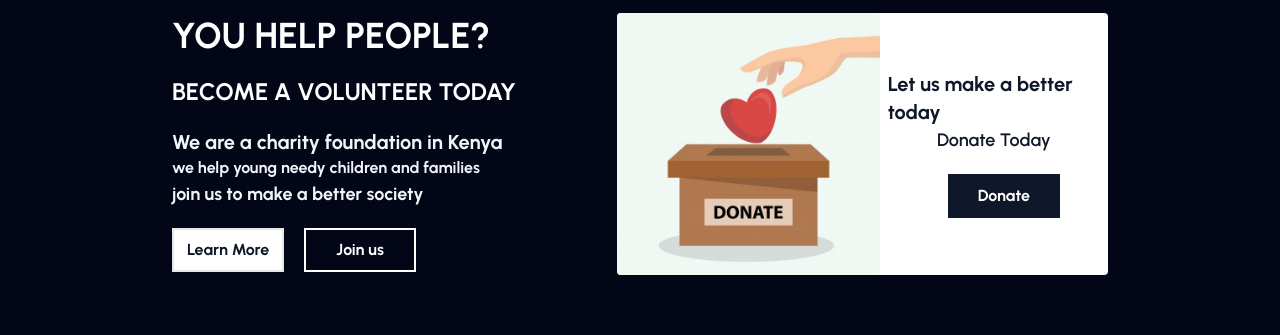
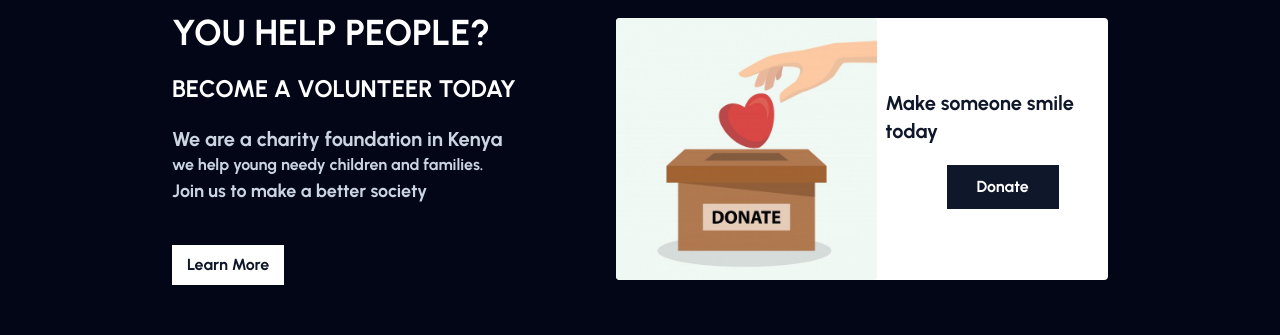
Before and after one commit to Reinhardt254/helpingheartsfoundation, a Next.js app: page / in a window 1280 px wide. Shown: the part 183-518 px from the top of the page. Built offline with nearby package versions, Linux system fonts and the light colour scheme.

Commit message:
final details

```diff
--- a/app/Contact/page.jsx
+++ b/app/Contact/page.jsx
@@ -8,9 +8,9 @@ const Contact = () => {
       <div className='w-full h-full mx-0 bg-white'>
         <div className= "flex flex-col items-center justify-center w-3/4 pt-16 mx-10 space-y-10 md:w-1/4 md:ml-20">
 {/* =================Loaction============================= */}
-        <div className='w-full mb-10 space-y-6'>
+        <div className='w-full space-y-6 mb-14'>
           <div
-            className='pt-8 border-t-8 border-slate-900'
+            className='pt-0 border-t-8 border-slate-900'
           />
           <div className='ml-4'>
           <div>
@@ -29,7 +29,7 @@ const Contact = () => {
           <div>
             <div className=''>
             <h1 className='mt-3 text-2xl font-bold text-slate-900'>Socials</h1>
-            <div className='flex'>
+            <div className='flex pb-2'>
             <div className='mt-2 mr-5'>
             <h1 className='font-semibold'>Twitter</h1>
             <Link href="https://chat.whatsapp.com/HWLc2uRKPMiCxtMjZtIuiP">
--- a/app/page.jsx
+++ b/app/page.jsx
@@ -19,23 +19,17 @@ export default function Home() {
             </h1>
          <h1 className="mb-3 text-xl font-bold text-white text-start md:mb-5 md:text-2xl">BECOME A VOLUNTEER TODAY</h1>
             <div className="flex flex-col">
-            <span className="text-xl font-bold text-start text-slate-100">We are a charity foundation in Kenya</span>
-            <span className="font-bold text-start text-slate-100">
-            we help young needy children and families
+            <span className="text-xl font-bold text-start text-slate-300">We are a charity foundation in Kenya</span>
+            <span className="font-bold text-start text-slate-300">
+            we help young needy children and families.
             </span>
-            <span className="text-lg font-bold text-start text-slate-100">join us to make a better society</span>
+            <span className="text-lg font-bold text-start text-slate-300">Join us to make a better society</span>
             </div>
-      <div className="flex ">
+      <div className="flex mt-5">
        <Link href="/About"
         className="pt-5"
         >
-       <h1 className='p-2 font-bold text-center bg-white border-2 text-slate-900 flex-center w-28 hover:text-white hover:bg-black hover:border-hidden'>Learn More</h1>
-      </Link>
-
-      <Link href="/Contact"
-        className="pt-5"
-        >
-       <h1 className='p-2 ml-5 font-bold text-center text-white border-2 border-white w-28 flex-center hover:text-black hover:bg-white hover:border-hidden'>Join us</h1>
+       <h1 className='p-2 font-bold text-center bg-white text-slate-900 flex-center w-28 hover:text-white hover:bg-gray-700 hover:border-hidden'>Learn More</h1>
       </Link>
       </div>
     </section>
@@ -50,8 +44,7 @@ export default function Home() {
         />
       </div>
       <div className="flex flex-col items-center justify-center px-2">
-        <p className="text-xl font-bold text-slate-900">Let us make a better today</p>
-        <p className="text-lg font-semibold text-slate-900">Donate Today</p>
+        <p className="text-xl font-bold text-slate-900">Make someone smile today</p>
         <Link href="/Donate"
         className="pt-5"
         >
@@ -123,7 +116,6 @@ export default function Home() {
 
       {/* ============Join us card=============== */}
         <div className="m-3 border-b-2 border-slate-900">
-          <h1 className="text-lg font-bold text-center">Join Us Today</h1>
         </div>
       <div className="flex flex-col justify-center p-8 mx-2 my-3 rounded items-left bg-slate-900 md:mx-20 md:p-14">
         <h1 className="pb-2 text-3xl font-bold text-white ">Become one of  Us Today</h1>
@@ -135,7 +127,7 @@ export default function Home() {
         <Link href="/Donate"
         className="pt-5"
         >
-       <h1 className='p-2 ml-5 font-bold text-center text-black bg-white rounded hover:text-black w-28 flex-center hover:border-hidden hover:bg-gray-400'>Join us</h1>
+       <h1 className='p-2 mt-5 mb-5 ml-5 font-bold text-center text-black bg-white rounded hover:text-black w-28 flex-center hover:border-hidden hover:bg-gray-400'>Join us</h1>
       </Link>
       </div>
       </div>
```
